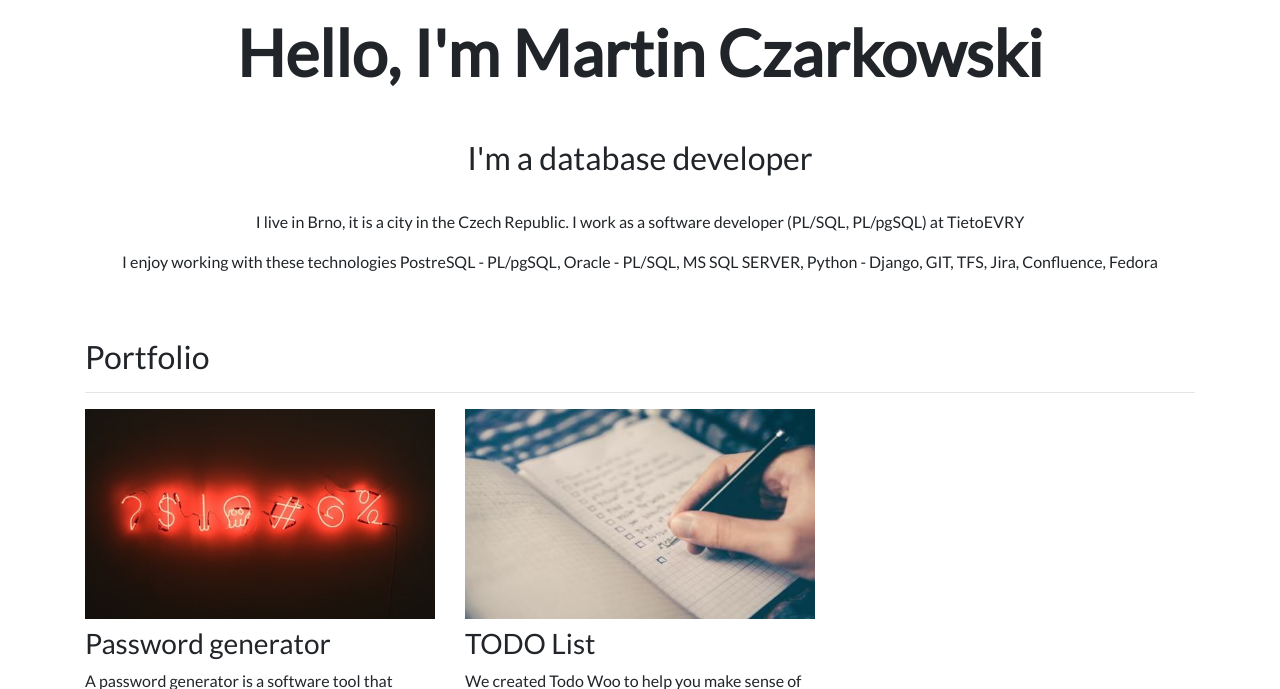
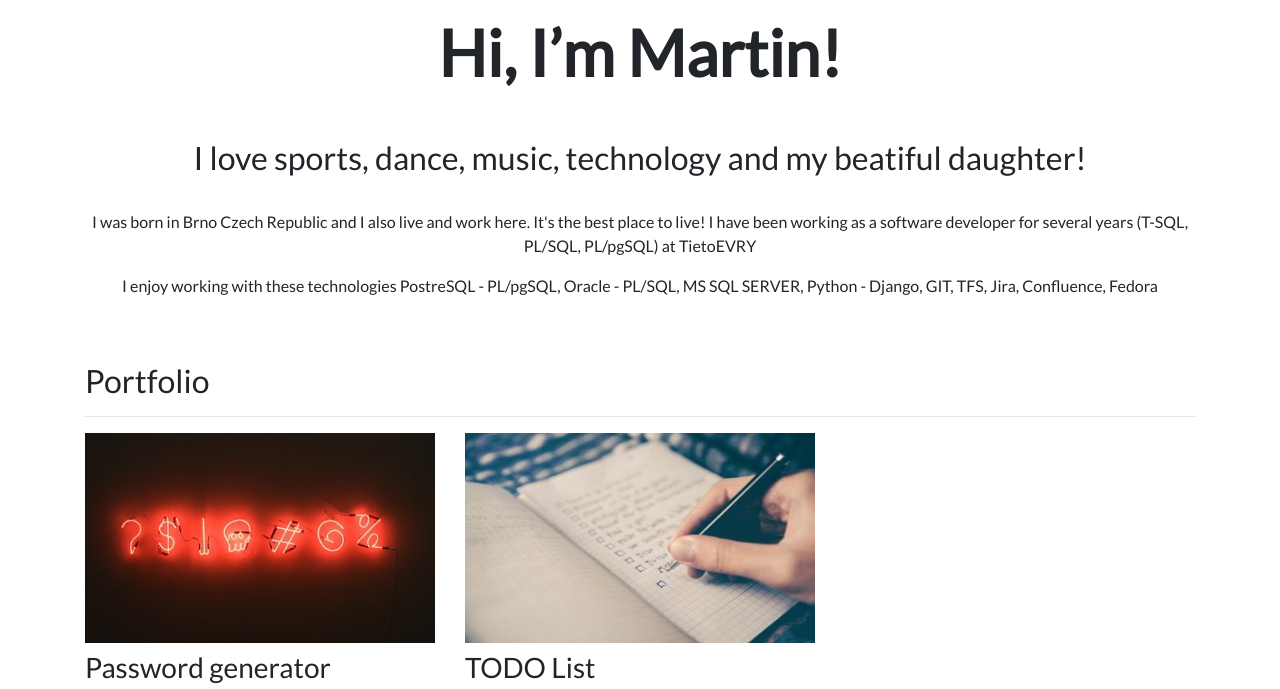
Before and after one commit to martinczarkowski/django3-personal-portfolio, a Django app: page / in a window 1280 px wide. Shown: the part 336-1025 px from the top of the page. Run offline with Django 3.2, Linux system fonts and the light colour scheme; data comes from the database, SQL or seed files in the repository; some libraries are stand-ins or nearby versions.

Commit message:
update personal info

```diff
--- a/portfolio/templates/portfolio/home.html
+++ b/portfolio/templates/portfolio/home.html
@@ -12,11 +12,11 @@
 
 <div class="row justify-content-center mb-3">
   <div class="col-md-20 text-center">
-    <h1 id="hometext" class="font-weight-bold"> Hello, I'm Martin Czarkowski</h1>
-    <h2 class="mt-5">I'm a database developer</h2><br>
+    <h1 id="hometext" class="font-weight-bold"> Hi, I’m Martin! </h1>
+    <h2 class="mt-5">I love sports, dance, music, technology and my beatiful daughter!</h2><br>
     <p>
-    I live in Brno, it is a city in the Czech Republic.
-    I work as a software developer (PL/SQL, PL/pgSQL) at TietoEVRY
+    I was born in Brno Czech Republic and I also live and work here. It's the best place to live!
+    I have been working as a software developer for several years (T-SQL, PL/SQL, PL/pgSQL) at TietoEVRY
     </p>
     <p>
     I enjoy working with these technologies PostreSQL - PL/pgSQL, Oracle - PL/SQL, MS SQL SERVER, Python - Django, GIT, TFS, Jira, Confluence, Fedora
```
